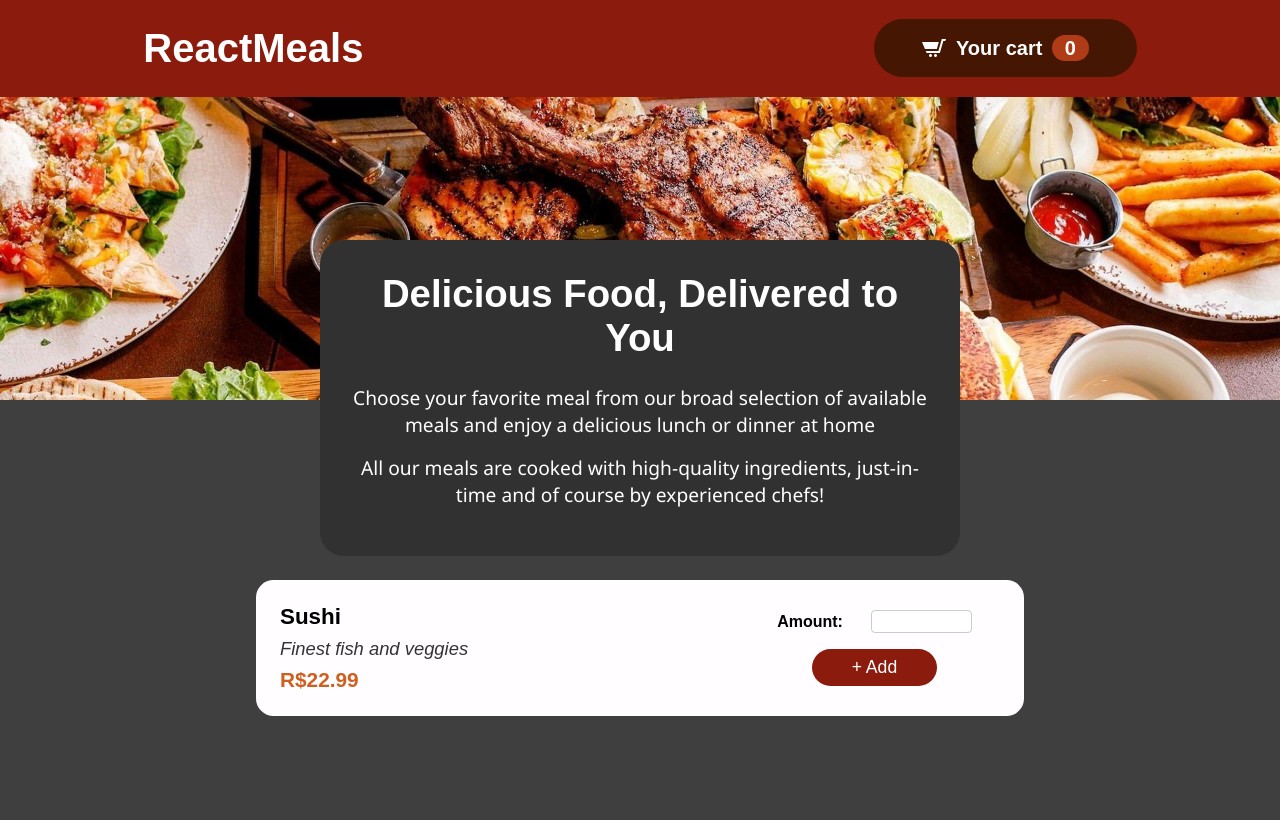
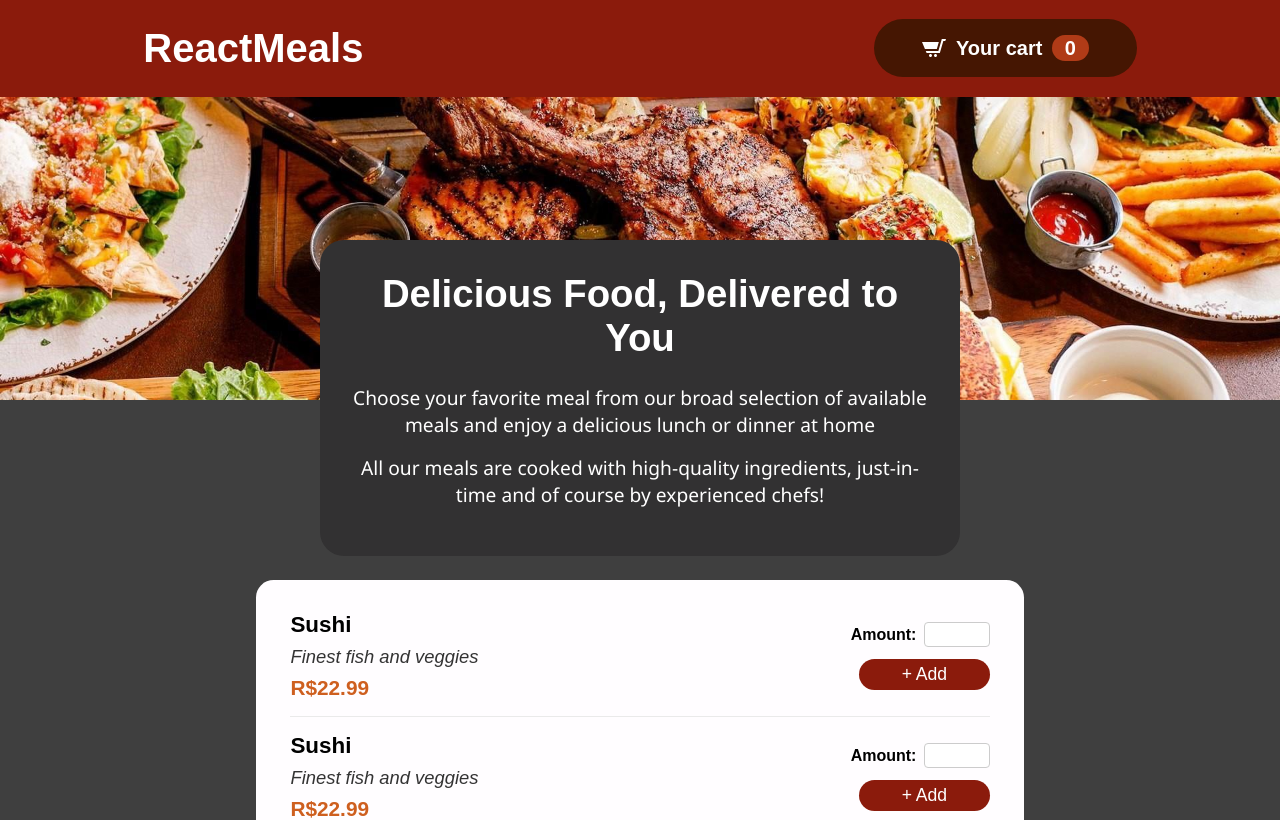
Before and after one commit to mathesukkj/react-meals, a React (Vite) app: page / in a window 1280 px wide. Shown: the top 820 px of the page. Built offline with nearby package versions, Linux system fonts and the light colour scheme.

Commit message:
fix: add more mealitems, fix styling

```diff
--- a/src/components/Meals/AllMeals.jsx
+++ b/src/components/Meals/AllMeals.jsx
@@ -8,12 +8,15 @@ const Container = styled.div`
     background-color: #fffdff;
     margin-top: 1.5rem;
     border-radius: 1.1rem;
+    padding: 1rem;
 `;
 
 export default function AllMeals() {
     return (
         <Container>
             <MealItem />
+            <MealItem />
+            <MealItem />
         </Container>
     );
 }
--- a/src/components/Meals/MealItem/MealItem.jsx
+++ b/src/components/Meals/MealItem/MealItem.jsx
@@ -3,11 +3,13 @@ import styled from "styled-components";
 import MealItemForm from "./MealItemForm";
 
 const Container = styled.div`
-    width: 100%;
-    padding: 1.5rem;
+    width: 95%;
+    margin: 0 auto;
+    padding: 1rem 0;
     display: flex;
     justify-content: space-between;
     align-items: center;
+    border-bottom: 1px solid #eaeaea;
 
     h1 {
         font-size: 1.4rem;
--- a/src/components/Meals/MealItem/MealItemForm.jsx
+++ b/src/components/Meals/MealItem/MealItemForm.jsx
@@ -11,26 +11,31 @@ const Container = styled.div`
 
 const InputGroup = styled.div`
     display: flex;
-    justify-content: space-evenly;
+    justify-content: flex-end;
     align-items: center;
-    margin-bottom: 0.5rem;
+    margin-bottom: 0.25rem;
 
     input {
-        padding: 0.2rem;
-        width: 40%;
+        padding: 0.25rem;
+        margin-left: 0.5rem;
+        width: 25%;
         border-radius: 0.25rem;
         border: 1px solid #ccc;
     }
 `;
 
+const ButtonContainer = styled.div`
+    display: flex;
+    justify-content: flex-end;
+`;
+
 const Button = styled.button`
     background-color: #8b1b0c;
     border: 0;
-    padding: 0.5rem;
+    padding: 0.3rem;
     font-size: 1.1rem;
     width: 50%;
-    margin: 0 auto;
-    border-radius: 2rem;
+    border-radius: 1rem;
     color: white;
 `;
 
@@ -41,7 +46,9 @@ export default function MealItemForm() {
                 <label>Amount:</label>
                 <input type="number" name="amount" />
             </InputGroup>
-            <Button>+ Add</Button>
+            <ButtonContainer>
+                <Button>+ Add</Button>
+            </ButtonContainer>
         </Container>
     );
 }
```
